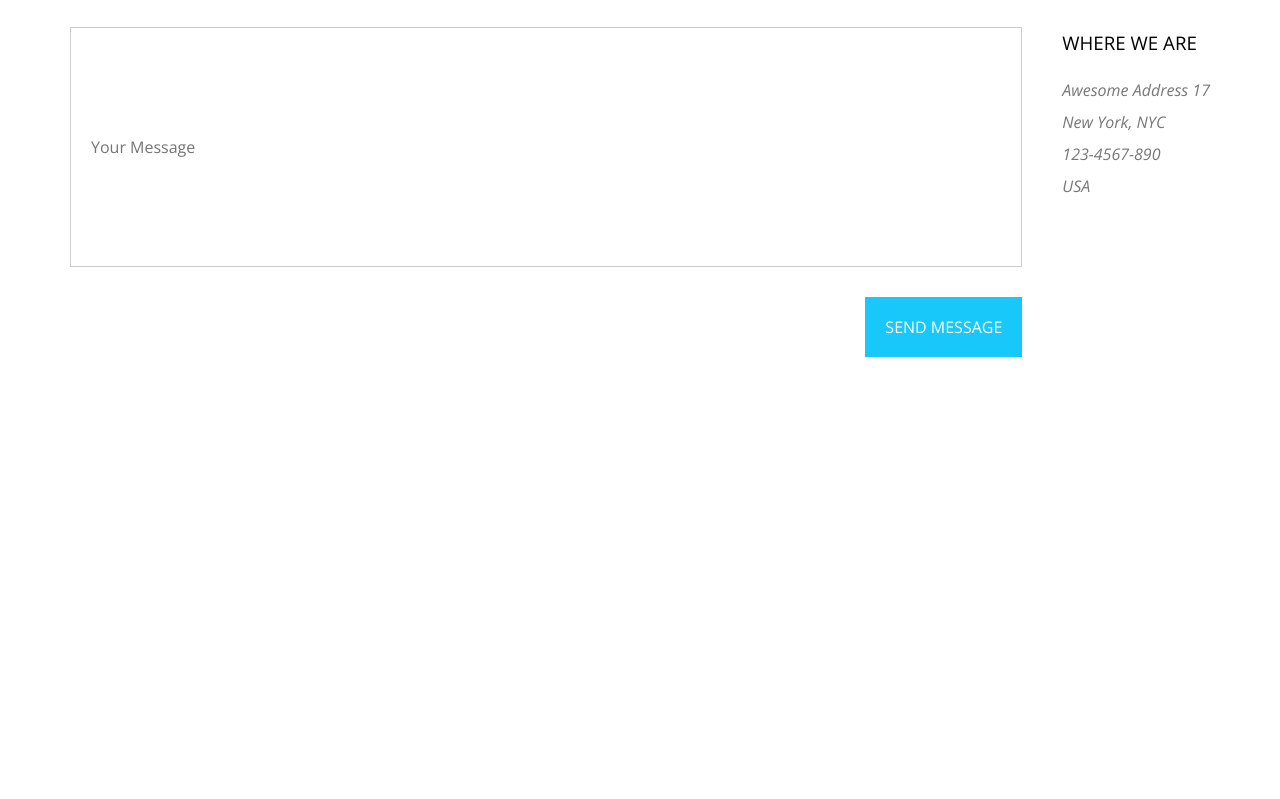
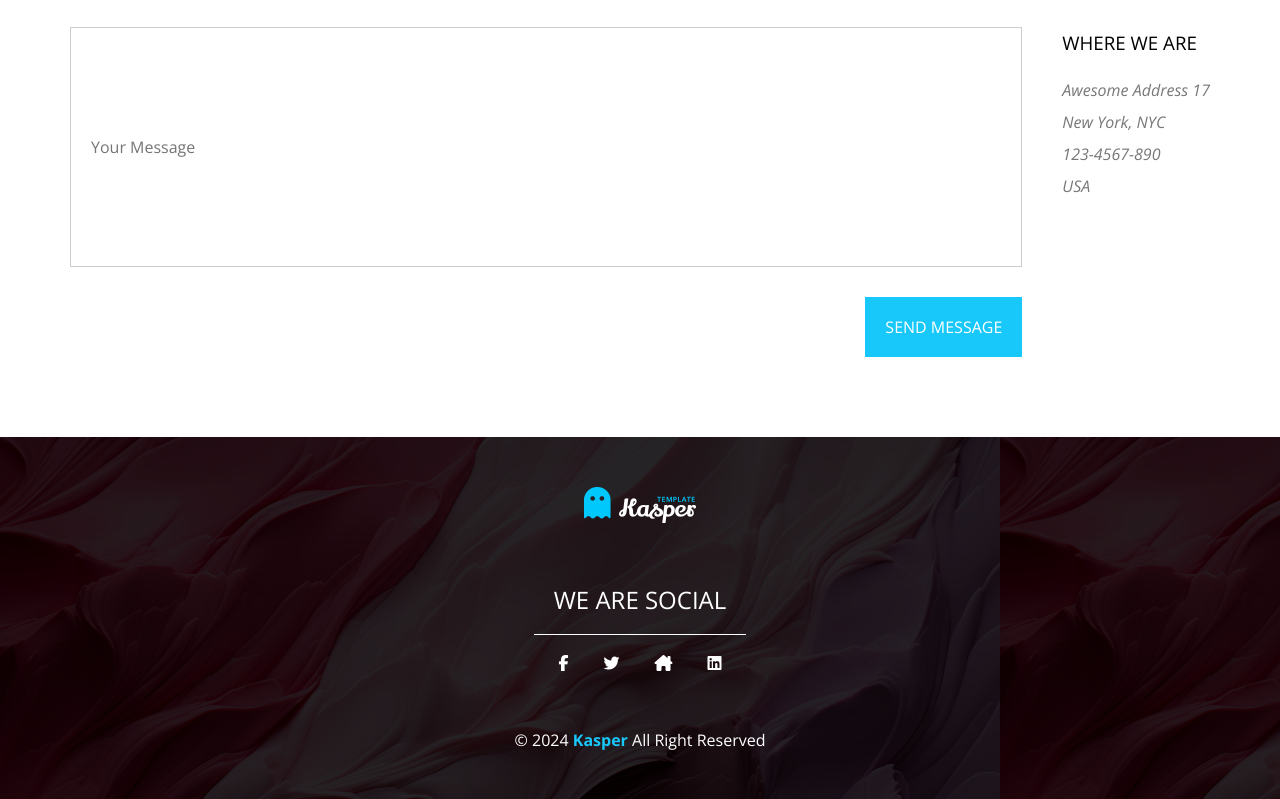
Before and after one commit to Muhammad95959/Kasper-Practice, a plain HTML site: page index.html in a window 1280 px wide. Shown: the part 7641-8440 px from the top of the page. Before the commit the page ends 8078 px from the top, so only its background shows below. Drawn offline with nearby package versions, Linux system fonts and the light colour scheme.

Commit message:
added footer

```diff
--- a/css/kasper.css
+++ b/css/kasper.css
@@ -997,3 +997,48 @@ header i {
   }
 }
 /*end contact section*/
+
+/*start footer*/
+footer {
+  background-image: url("../images/footer.jpg");
+  position: relative;
+  text-align: center;
+  padding: 50px 0;
+  color: white;
+}
+footer::after {
+  content: "";
+  background-color: rgba(0, 0, 0, 85%);
+  position: absolute;
+  top: 0;
+  left: 0;
+  width: 100%;
+  height: 100%;
+}
+footer * {
+  position: relative;
+  z-index: 1;
+}
+footer img {
+  margin-bottom: 60px;
+}
+footer h3 {
+  font-weight: normal;
+  font-size: 24px;
+  padding: 0 20px 20px;
+  border-bottom: 1px solid white;
+  width: fit-content;
+  margin: 0 auto 20px;
+  text-transform: uppercase;
+}
+footer .icons {
+  display: flex;
+  gap: 35px;
+  justify-content: center;
+  margin-bottom: 60px;
+}
+footer p span {
+  color: var(--main-color);
+  font-weight: bold;
+}
+/*end footer*/
--- a/index.html
+++ b/index.html
@@ -485,5 +485,19 @@
       </div>
     </section>
     <!-- end contact section -->
+
+    <!-- start footer -->
+    <footer>
+      <img src="images/logo.png" />
+      <h3>We Are Social</h3>
+      <div class="icons">
+        <i class="fa-brands fa-facebook-f"></i>
+        <i class="fa-brands fa-twitter"></i>
+        <i class="fa-solid fa-house-chimney"></i>
+        <i class="fa-brands fa-linkedin"></i>
+      </div>
+      <p>&copy; 2024 <span>Kasper</span> All Right Reserved</p>
+    </footer>
+    <!-- end footer -->
   </body>
 </html>
```
Also changed, not shown: images/footer.jpg (added).
